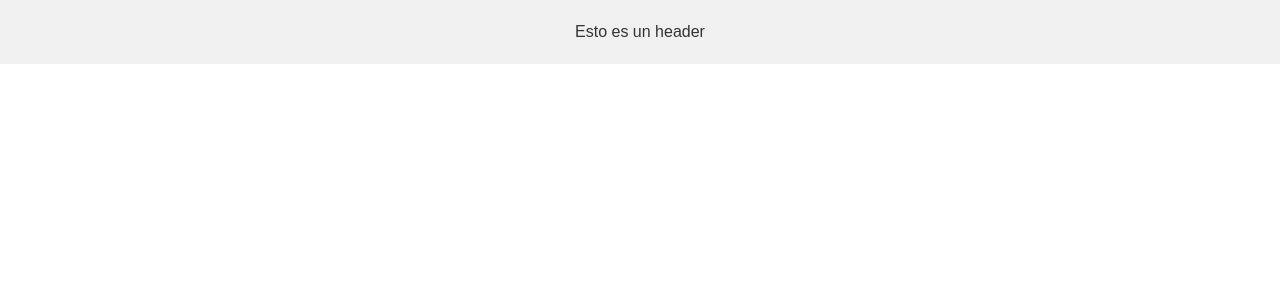
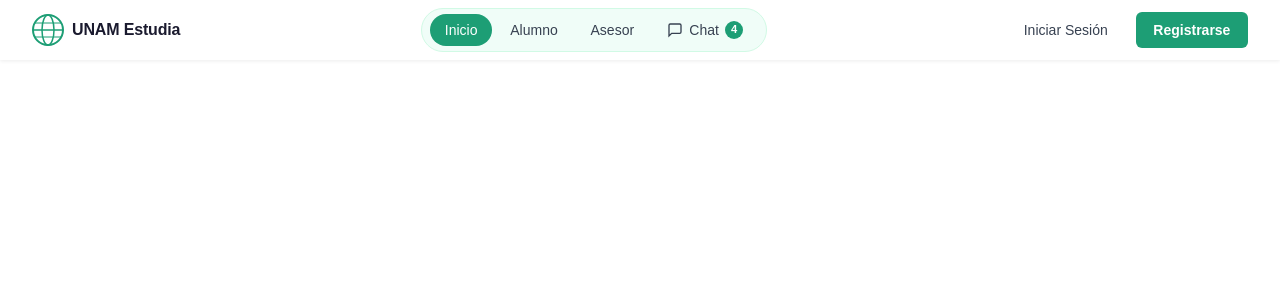
Before and after one commit to Null-Nexus/Frontend-Proyecto, a Next.js app in the folder proyecto_lynx/: page / in a window 1280 px wide. Shown: the top 300 px of the page. Built offline with nearby package versions, Linux system fonts and the light colour scheme.

Commit message:
header base

```diff
--- a/proyecto_lynx/app/header/header.module.css
+++ b/proyecto_lynx/app/header/header.module.css
@@ -1,7 +1,153 @@
-.header{
-    background-color: #f0f0f0;
-    padding: 20px;
-    text-align: center;
-    width: 100%;
-    color:#333;
+
+.header {
+  display: flex;
+  align-items: center;
+  justify-content: space-between;
+  padding: 0 2rem;
+  height: 60px;
+  background-color: #ffffff;
+  box-shadow: 0 1px 4px rgba(0, 0, 0, 0.08);
+  position: sticky;
+  top: 0;
+  z-index: 100;
+  width: 100%;
+  box-sizing: border-box;
 }
+
+/* Logo */
+.logo {
+  display: flex;
+  align-items: center;
+  gap: 0.5rem;
+  text-decoration: none;
+  color: inherit;
+}
+
+.logoIcon {
+  display: flex;
+  align-items: center;
+  justify-content: center;
+}
+
+.logoText {
+  font-size: 1rem;
+  font-weight: 600;
+  color: #1a1a2e;
+  letter-spacing: -0.01em;
+}
+
+/* Nav */
+.nav {
+  display: flex;
+  align-items: center;
+  gap: 0.25rem;
+  background-color: #f0fdf8;
+  border: 1px solid #d1fae5;
+  border-radius: 999px;
+  padding: 0.3rem 0.5rem;
+}
+
+.navLink {
+  display: flex;
+  align-items: center;
+  gap: 0.4rem;
+  padding: 0.35rem 0.9rem;
+  border-radius: 999px;
+  font-size: 0.875rem;
+  font-weight: 500;
+  color: #374151;
+  text-decoration: none;
+  transition: background-color 0.15s ease, color 0.15s ease;
+  position: relative;
+}
+
+.navLink:hover {
+  background-color: #d1fae5;
+  color: #065f46;
+}
+
+.navLink.active {
+  background-color: #1D9E75;
+  color: #ffffff;
+}
+
+.chatIcon {
+  display: flex;
+  align-items: center;
+}
+
+.badge {
+  display: inline-flex;
+  align-items: center;
+  justify-content: center;
+  background-color: #1D9E75;
+  color: #ffffff;
+  font-size: 0.7rem;
+  font-weight: 700;
+  width: 18px;
+  height: 18px;
+  border-radius: 50%;
+  line-height: 1;
+}
+
+.navLink.active .badge {
+  background-color: #ffffff;
+  color: #1D9E75;
+}
+
+/* Actions */
+.actions {
+  display: flex;
+  align-items: center;
+  gap: 0.75rem;
+}
+
+.loginBtn {
+  font-size: 0.875rem;
+  font-weight: 500;
+  color: #374151;
+  text-decoration: none;
+  padding: 0.4rem 1rem;
+  border-radius: 6px;
+  transition: color 0.15s ease, background-color 0.15s ease;
+}
+
+.loginBtn:hover {
+  color: #1D9E75;
+  background-color: #f0fdf8;
+}
+
+.registerBtn {
+  font-size: 0.875rem;
+  font-weight: 600;
+  color: #ffffff;
+  text-decoration: none;
+  padding: 0.45rem 1.1rem;
+  background-color: #1D9E75;
+  border-radius: 6px;
+  transition: background-color 0.15s ease, transform 0.1s ease;
+}
+
+.registerBtn:hover {
+  background-color: #15805e;
+  transform: translateY(-1px);
+}
+
+.registerBtn:active {
+  transform: translateY(0);
+}
+
+/* Responsive */
+@media (max-width: 768px) {
+  .header {
+    padding: 0 1rem;
+  }
+
+  .nav {
+    display: none;
+  }
+
+  .loginBtn {
+    display: none;
+  }
+}
--- a/proyecto_lynx/app/header/header.tsx
+++ b/proyecto_lynx/app/header/header.tsx
@@ -1,9 +1,40 @@
-import styles from './header.module.css'
+import styles from './header.module.css';
 
 export default function Header() {
-    return (
-        <header className={styles.header}>
-            <div> Esto es un header </div>
-        </header>
-    )
+  return (
+    <header className={styles.header}>
+      <div className={styles.logo}>
+        <div className={styles.logoIcon}>
+          <svg width="32" height="32" viewBox="0 0 32 32" fill="none" xmlns="http://www.w3.org/2000/svg">
+            <circle cx="16" cy="16" r="15" stroke="#1D9E75" strokeWidth="2" fill="none"/>
+            <ellipse cx="16" cy="16" rx="6" ry="15" stroke="#1D9E75" strokeWidth="1.5" fill="none"/>
+            <line x1="1" y1="16" x2="31" y2="16" stroke="#1D9E75" strokeWidth="1.5"/>
+            <line x1="3" y1="9" x2="29" y2="9" stroke="#1D9E75" strokeWidth="1"/>
+            <line x1="3" y1="23" x2="29" y2="23" stroke="#1D9E75" strokeWidth="1"/>
+          </svg>
+        </div>
+        <span className={styles.logoText}>UNAM Estudia</span>
+      </div>
+
+      <nav className={styles.nav}>
+        <a href="#" className={`${styles.navLink} ${styles.active}`}>Inicio</a>
+        <a href="#" className={styles.navLink}>Alumno</a>
+        <a href="#" className={styles.navLink}>Asesor</a>
+        <a href="#" className={styles.navLink}>
+          <span className={styles.chatIcon}>
+            <svg width="16" height="16" viewBox="0 0 24 24" fill="none" stroke="currentColor" strokeWidth="2">
+              <path d="M21 15a2 2 0 0 1-2 2H7l-4 4V5a2 2 0 0 1 2-2h14a2 2 0 0 1 2 2z"/>
+            </svg>
+          </span>
+          Chat
+          <span className={styles.badge}>4</span>
+        </a>
+      </nav>
+
+      <div className={styles.actions}>
+        <a href="#" className={styles.loginBtn}>Iniciar Sesión</a>
+        <a href="#" className={styles.registerBtn}>Registrarse</a>
+      </div>
+    </header>
+  );
 }
```
